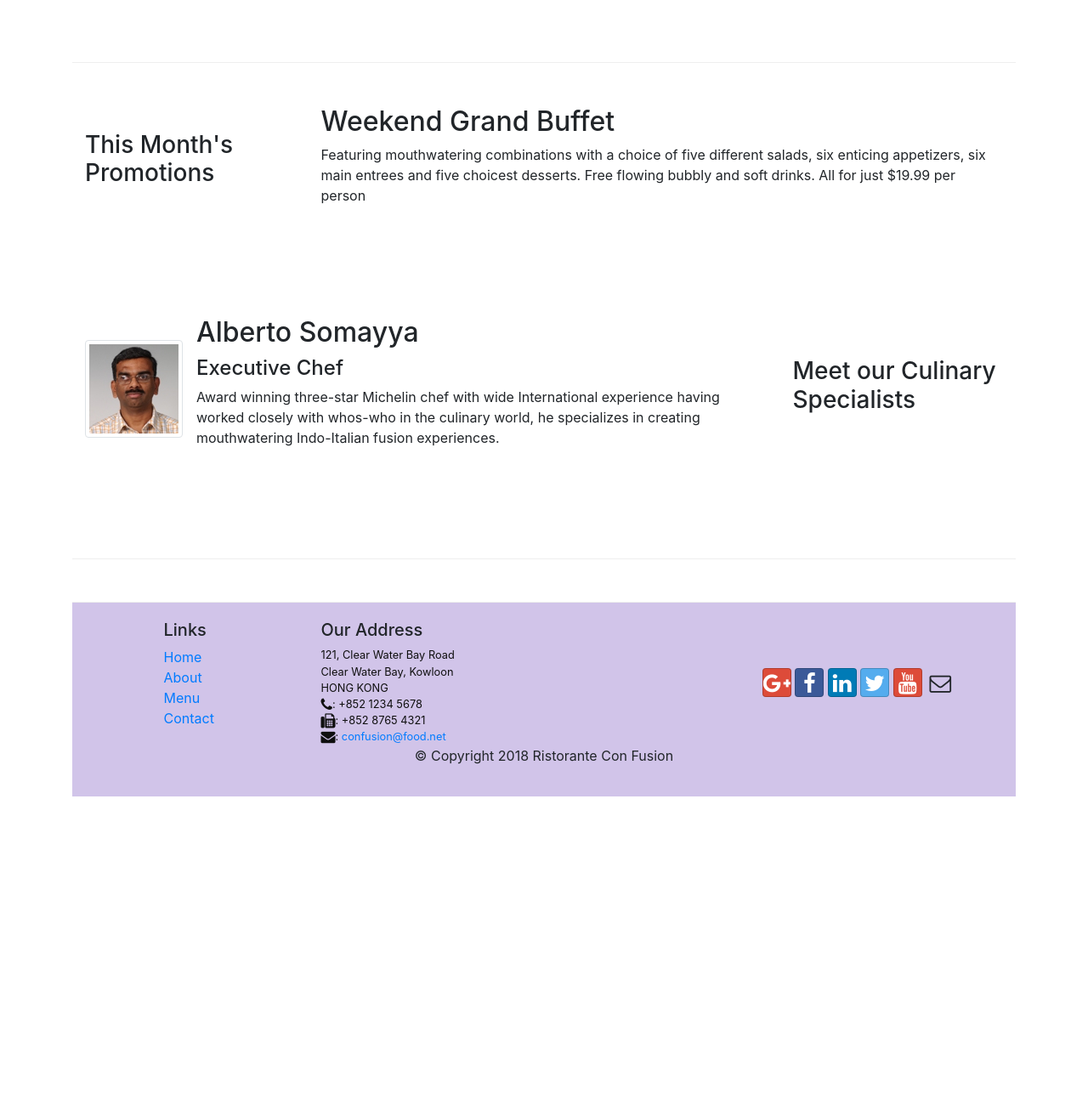
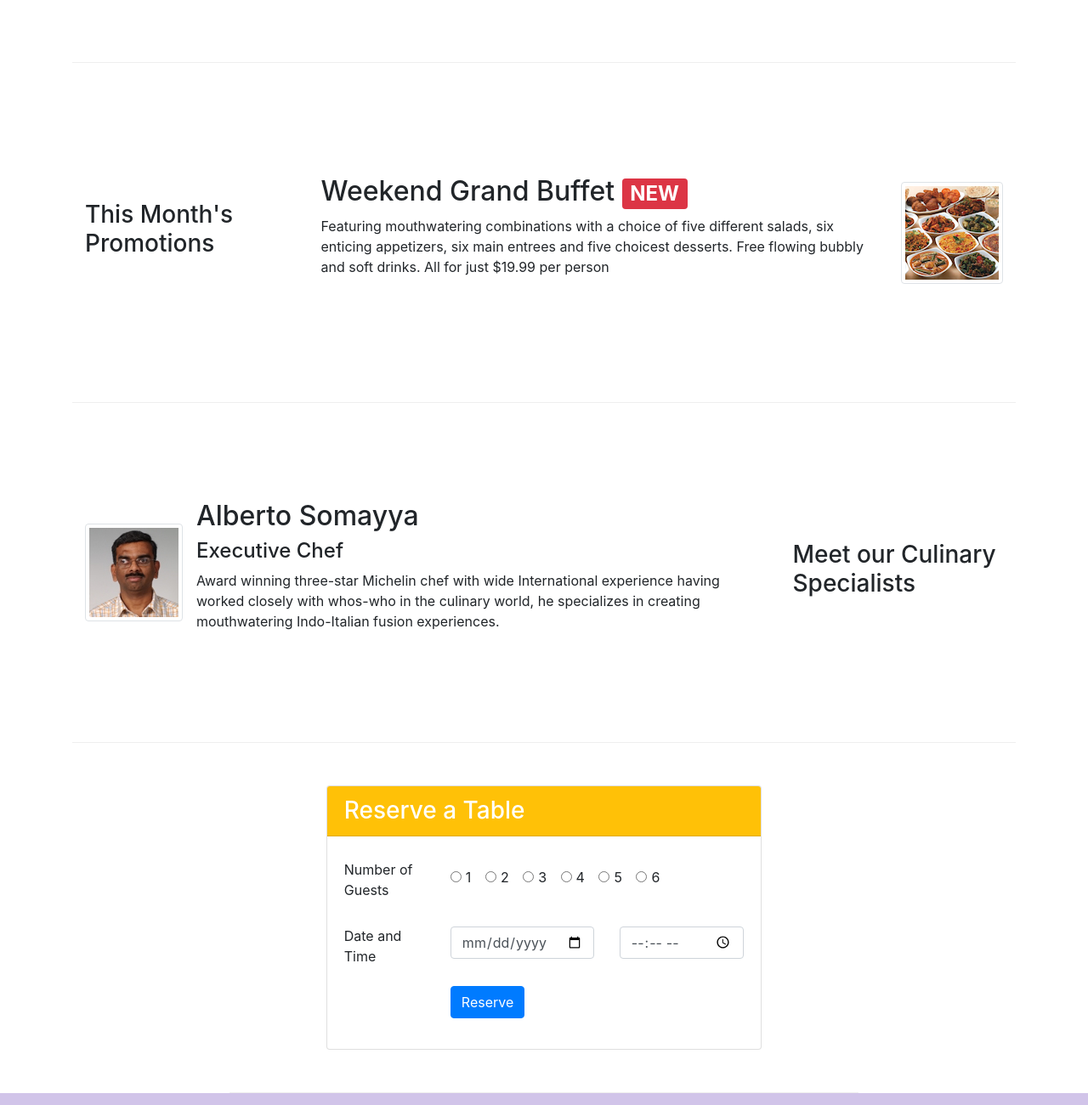
Before and after one commit to someOne404/react1, a website: page conFusion/index.html in a window 1280 px wide. Shown: the part 660-1960 px from the top of the page at 85% size. Before the commit the page ends 1597 px from the top, so only its background shows below. Drawn offline with nearby package versions, Linux system fonts and the light colour scheme.

Commit message:
assignment 2 completed

```diff
--- a/conFusion/index.html
+++ b/conFusion/index.html
@@ -39,8 +39,11 @@
                     <h1>Ristorante con Fusion</h1>
                     <p>We take inspiration from the World's best cuisines, and create a unique fusion experience. Our lipsmacking creations will tickle your culinary senses!</p>
                 </div>
-                <div class="col-12 col-sm align-self-center">
+                <div class="col-12 col-sm-3 align-self-center">
                     <img src="img/logo.png" class="img-fluid">
+                </div>
+                <div class="mt-2 col-12 col-sm-3 align-self-center">
+                    <a class="btn btn-sm btn-block btn-warning" href="#reserve">Reserve Table</a>
                 </div>
             </div>
         </div>
@@ -65,14 +68,20 @@
 
 
         <div class="row row-content align-items-center">
-            <div class="col-12 col-sm-4 col-md-3">
+            <div class="col-12 col-sm-4 col-md-3 order-first">
                 <h3>This Month's Promotions</h3>
             </div>
-            <div class="col col-sm col-md">
-                <h2>Weekend Grand Buffet</h2>
-                <p>Featuring mouthwatering combinations with a choice of five different salads, six enticing appetizers, six main entrees and five choicest desserts. Free flowing bubbly and soft drinks. All for just $19.99 per person </p>
+            <div class="col col-sm col-md order-last">
+                <div class="media">
+                    <img class="d-flex ml-3 img-thumbnail order-last align-self-center"
+                        src="img/buffet.png" alt="buffet">
+                    <div class="media-body order-first">
+                        <h2 class="mt-0">Weekend Grand Buffet <span class="badge badge-danger">NEW</span></h2>
+                        <p class="d-none d-sm-block">Featuring mouthwatering combinations with a choice of five different salads, six enticing appetizers, six main entrees and five choicest desserts. Free flowing bubbly and soft drinks. All for just $19.99 per person </p>
+                    </div>
+                </div>
             </div>
-        </divclass="row">
+        </div>
 
         <div class="row row-content align-items-center">
             <div class="col-12 col-sm-4 order-sm-last col-md-3">
@@ -87,6 +96,62 @@
                         <h4>Executive Chef</h4>
                         <p class="d-none d-sm-block">Award winning three-star Michelin chef with wide International experience having worked closely with whos-who in the culinary world, he specializes in creating mouthwatering Indo-Italian fusion experiences. </p class="d-none d-sm-block">
                     </div>
+                </div>
+            </div>
+        </div>
+        <div class="row row-content col-12 col-sm-8 justify-content-center" id="reserve">
+            <div class="card">
+                <h3 class="card-header bg-warning text-white">Reserve a Table</h3>
+                <div class="card-body">
+                    <form>
+                        <div class="form-group row">
+                            <label for="guestnumber" class="col-12 col-sm-3 col-form-label">Number of Guests</label>
+                            <div class="col mt-3">
+                                <div class="form-check form-check-inline">
+                                    <input class="form-check-input" type="radio" name="inlineRadioOptions" id="inlineRadio1" value="1">
+                                    <label class="form-check-label" for="inlineRadio1">1</label>
+                                </div>
+                                <div class="form-check form-check-inline">
+                                    <input class="form-check-input" type="radio" name="inlineRadioOptions" id="inlineRadio2" value="2">
+                                    <label class="form-check-label" for="inlineRadio2">2</label>
+                                </div>
+                                <div class="form-check form-check-inline">
+                                    <input class="form-check-input" type="radio" name="inlineRadioOptions" id="inlineRadio3" value="3">
+                                    <label class="form-check-label" for="inlineRadio3">3</label>
+                                </div>
+                                <div class="form-check form-check-inline">
+                                    <input class="form-check-input" type="radio" name="inlineRadioOptions" id="inlineRadio4" value="4">
+                                    <label class="form-check-label" for="inlineRadio4">4</label>
+                                </div>
+                                <div class="form-check form-check-inline">
+                                    <input class="form-check-input" type="radio" name="inlineRadioOptions" id="inlineRadio5" value="5">
+                                    <label class="form-check-label" for="inlineRadio5">5</label>
+                                </div>
+                                <div class="form-check form-check-inline">
+                                    <input class="form-check-input" type="radio" name="inlineRadioOptions" id="inlineRadio6" value="6">
+                                    <label class="form-check-label" for="inlineRadio6">6</label>
+                                </div>
+                            </div>
+                        </div>
+                        <div class="form-group row">
+                            <label for="datetime" class="col-12 col-md-3 col-form-label">Date and Time</label>
+                            <div class="col mt-2">
+                                <input type="date" class="form-control" id="date" name="date"
+                                placeholder="Date">
+                            </div>
+                            <div class="col mt-2">
+                                <input type="time" class="form-control" id="time" name="time"
+                                placeholder="Time">
+                            </div>
+                        </div>
+                        <div class="form-group row">
+                            <div class="offset-md-3 col-md-10">
+                                <button type="submit" class="btn btn-primary">
+                                    Reserve
+                                </button>
+                            </div>
+                        </div>
+                    </form>
                 </div>
             </div>
         </div>
```
